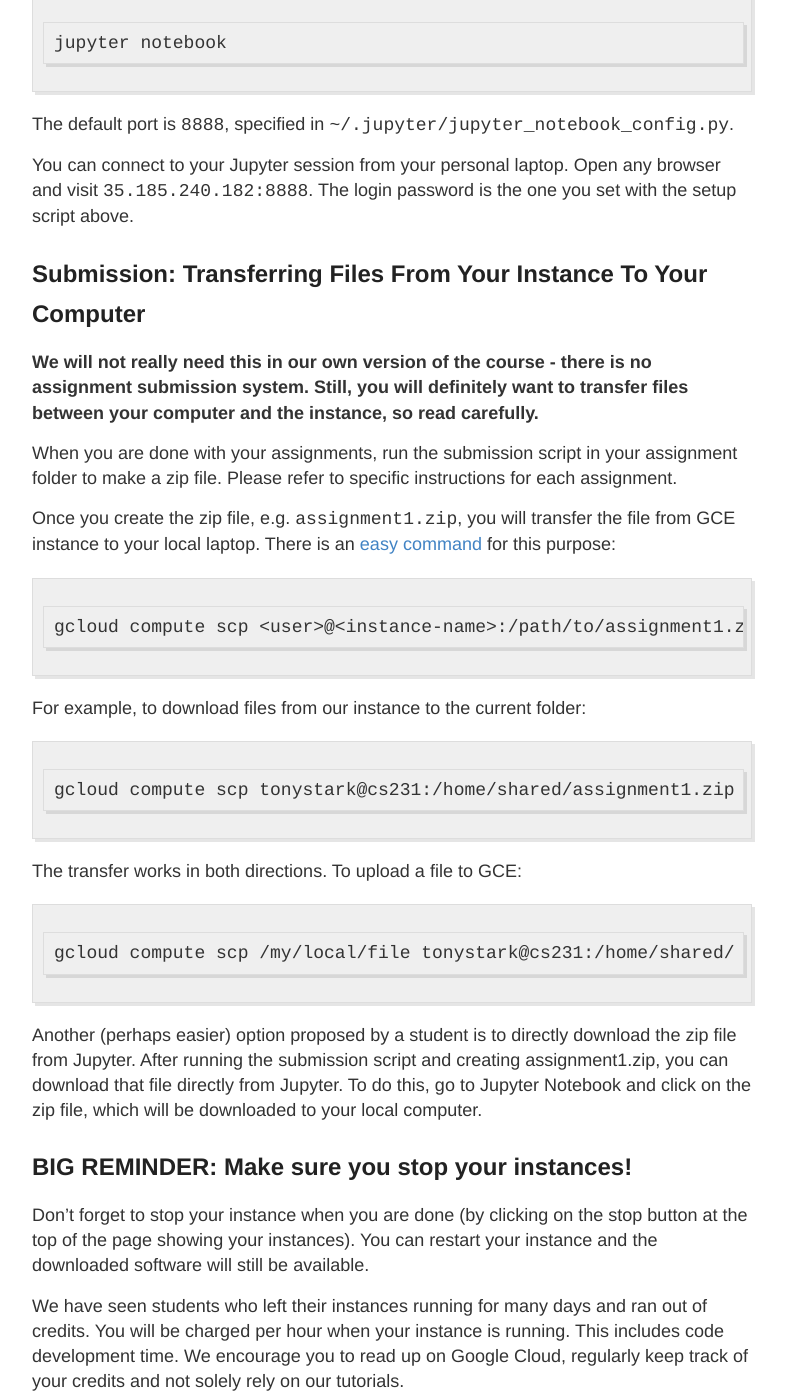
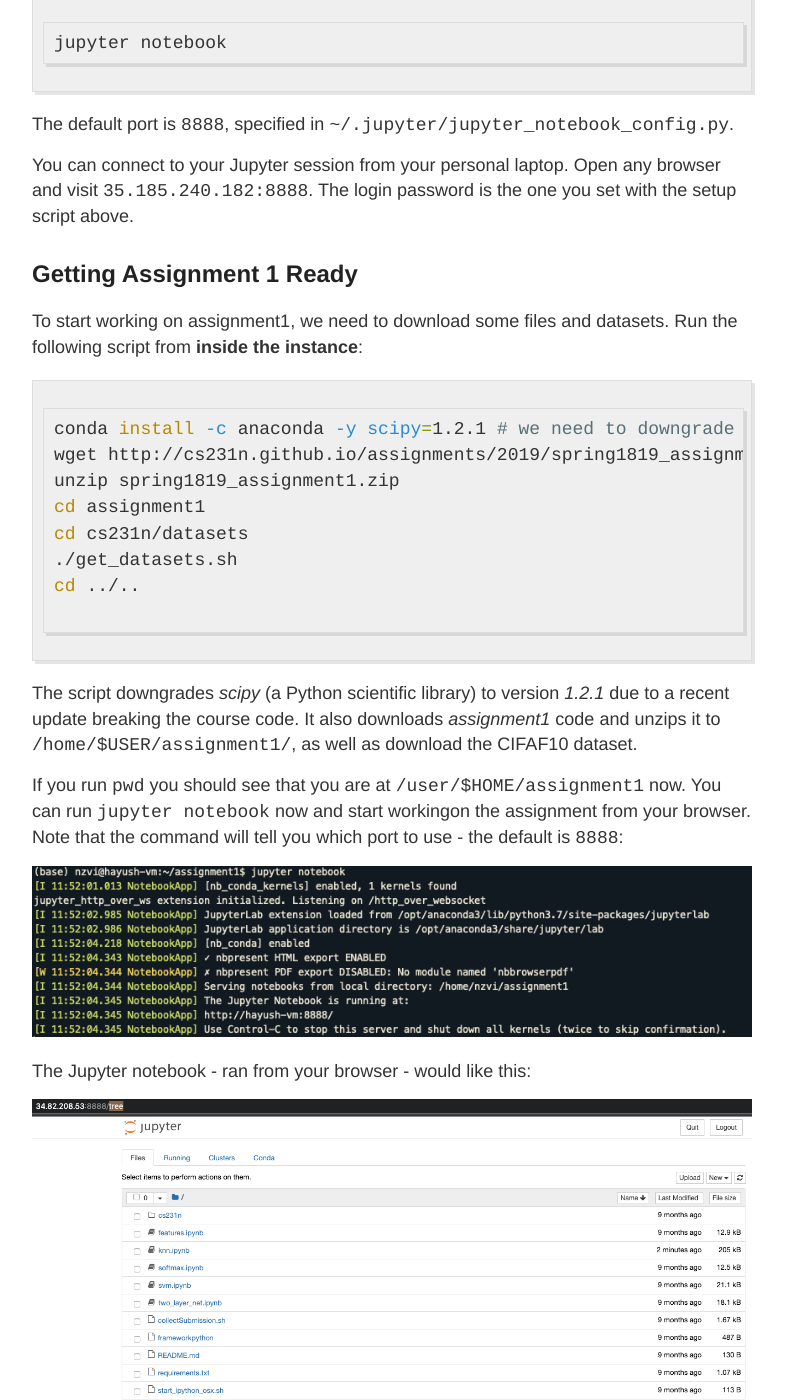
Before and after one commit to nirbenz/nirbenz.github.io, a Jekyll site: the page built from _posts/2019-01-05-new.md, in a window 1280 px wide and 1400 px high, scrolled down 13445 px. Shown: the whole window, without its empty margins (248-1034 px from the left). Built offline with Jekyll 4.4.1, drawn with Linux system fonts in a browser that asks for light colours.

Commit message:
PyCharm guide and assignment1 guide.

````diff
--- a/_posts/2019-01-05-new.md
+++ b/_posts/2019-01-05-new.md
@@ -246,6 +246,31 @@ The default port is `8888`, specified in `~/.jupyter/jupyter_notebook_config.py`
 You can connect to your Jupyter session from your personal laptop. Open any browser and visit `35.185.240.182:8888`. The login password is the one you set with the setup script above.
 
 
+## Getting Assignment 1 Ready
+
+To start working on assignment1, we need to download some files and datasets. Run the following script from **inside the instance**:
+
+```bash
+conda install -c anaconda -y scipy=1.2.1 # we need to downgrade
+wget http://cs231n.github.io/assignments/2019/spring1819_assignment1.zip
+unzip spring1819_assignment1.zip
+cd assignment1
+cd cs231n/datasets
+./get_datasets.sh
+cd ../..
+
+```
+
+The script downgrades *scipy* (a Python scientific library) to version *1.2.1* due to a recent update breaking the course code. It also downloads *assignment1* code and unzips it to `/home/$USER/assignment1/`, as well as download the CIFAF10 dataset.
+
+If you run `pwd` you should see that you are at `/user/$HOME/assignment1` now. You can run `jupyter notebook` now and start workingon the assignment from your browser. Note that the command will tell you which port to use - the default is `8888`:
+
+![]({{ site.baseurl }}/images/jupyter_port.png)
+
+The Jupyter notebook - ran from your browser - would like this:
+
+![]({{ site.baseurl }}/images/jupyter_ass1.png)
+
 ## Submission: Transferring Files From Your Instance To Your Computer ##
 
 **We will not really need this in our own version of the course - there is no assignment submission system. Still, you will definitely want to transfer files between your computer and the instance, so read carefully.**
````
Also changed, not shown: images/jupyter_ass1.png (added), images/jupyter_port.png (added), images/pycharm/gcp_ssh1.png (added), images/pycharm/gcp_ssh2.png (added), images/pycharm/pycharm1.png (added), images/pycharm/pycharm2.png (added), images/pycharm/pycharm3.png (added), images/pycharm/pycharm4.png (added), images/pycharm/pycharm5.png (added), images/pycharm/pycharm6.png (added).
